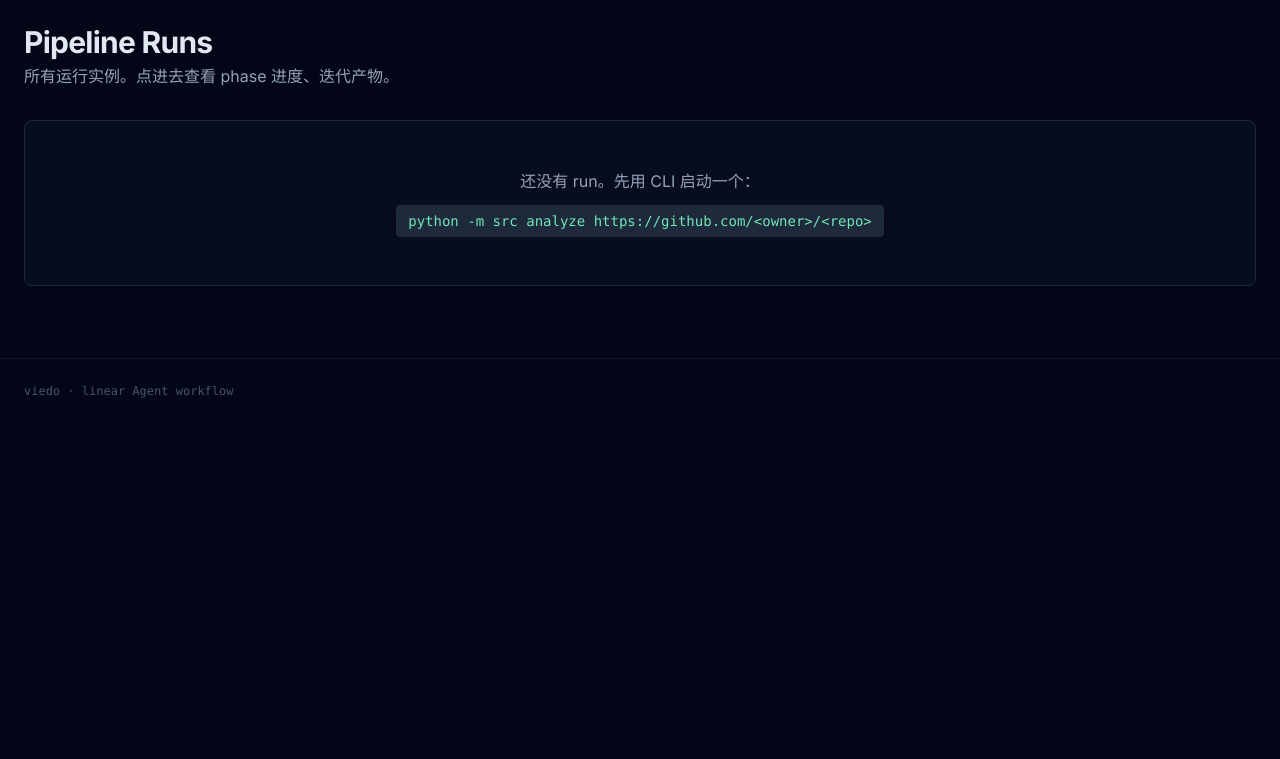
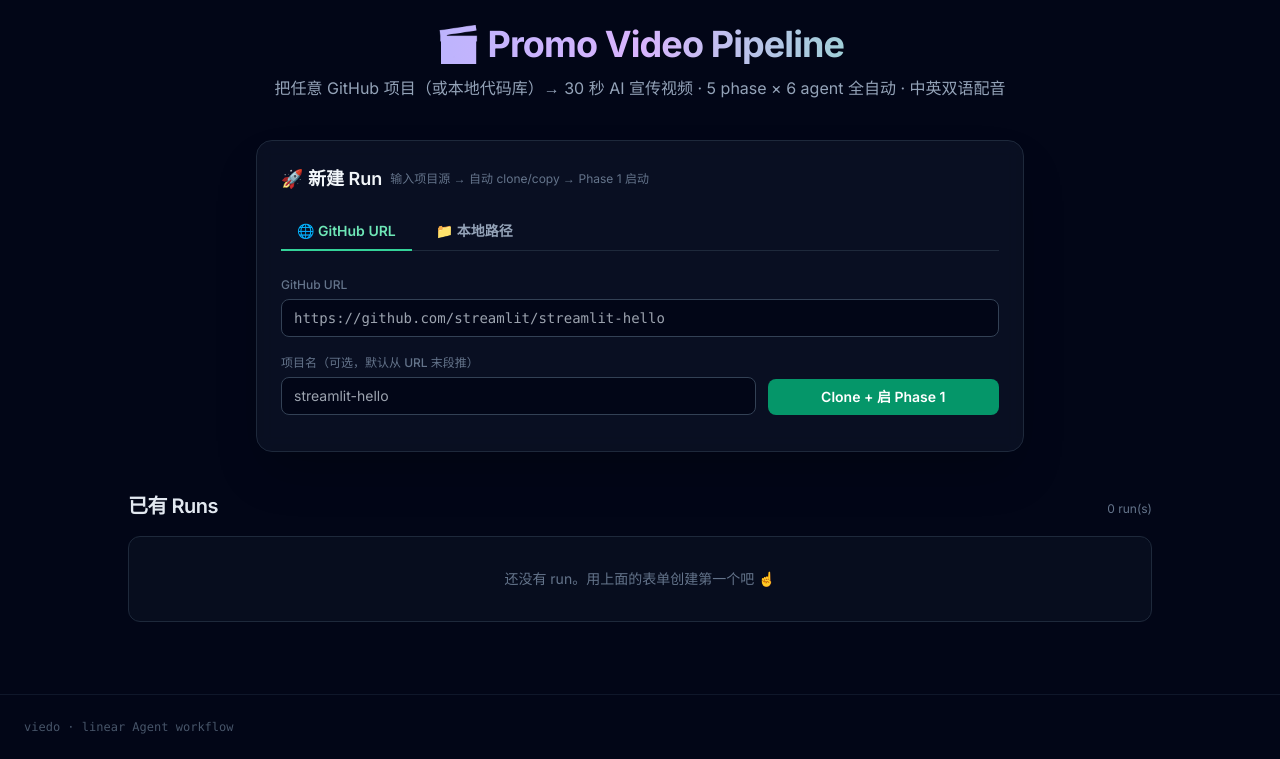
Before and after one commit to javana3/make_video, a FastAPI app: page / in a window 1280 px wide. Shown: the part 53-812 px from the top of the page. Before the commit the page ends 451 px from the top, so only its background shows below. Run offline with FastAPI, Linux system fonts and the light colour scheme; some libraries are stand-ins or nearby versions.

Commit message:
feat: home page with create-run form (GitHub URL / local path)
Index page now has:
- Hero with gradient title
- 🚀 新建 Run card with two tabs:
  - 🌐 GitHub URL: git clone --depth=1 → repo/
  - 📁 本地路径: shutil.copytree (skips .git/.venv/node_modules/etc)
- Auto-derives project name from URL last segment / dir basename
- POST /runs/new creates Pipeline + clones/copies in worker thread,
  then asyncio.create_task fires Agent 1 ProjectAnalyzer in background,
  redirects (via HX-Redirect) to /runs/<project>/<run_id>
- Existing runs grid below (unchanged behavior)

Co-Authored-By: Claude Opus 4.7 (1M context) <noreply@anthropic.com>

```diff
--- a/src/web/main.py
+++ b/src/web/main.py
@@ -159,6 +159,121 @@ async def index(request: Request):
     return TEMPLATES.TemplateResponse(request, "index.html", {
         "runs": _list_runs(),
     })
+
+
+_PROJECT_NAME_RE = __import__("re").compile(r"[^A-Za-z0-9._-]+")
+
+
+def _safe_project_name(raw: str) -> str:
+    name = _PROJECT_NAME_RE.sub("-", raw.strip().strip("/"))
+    name = name.strip("-")[:64]
+    return name or "run"
+
+
+@app.post("/runs/new", response_class=HTMLResponse)
+async def runs_new(request: Request,
+                    mode: str = Form(...),
+                    repo_url: str = Form(""),
+                    local_path: str = Form(""),
+                    project_name: str = Form("")):
+    """Create a new run from either GitHub URL or local path.
+
+    mode = "url" → git clone --depth=1
+    mode = "local" → copytree (skips .git, .venv, node_modules, workspace)
+    Then auto-trigger Phase 1 (Agent 1 ProjectAnalyzer) in background.
+    """
+    import shutil
+    from ..tools.shell import run as shell_run
+
+    if mode == "url":
+        if not repo_url.strip():
+            raise HTTPException(400, "repo_url required for mode=url")
+        url = repo_url.strip()
+        derived = url.rstrip("/").split("/")[-1].removesuffix(".git")
+    elif mode == "local":
+        if not local_path.strip():
+            raise HTTPException(400, "local_path required for mode=local")
+        src_path = Path(local_path.strip()).expanduser().resolve()
+        if not src_path.exists() or not src_path.is_dir():
+            raise HTTPException(400, f"local_path does not exist or is not a directory: {src_path}")
+        derived = src_path.name
+    else:
+        raise HTTPException(400, "mode must be 'url' or 'local'")
+
+    project = _safe_project_name(project_name or derived)
+    pipe = Pipeline(project=project, launch_phoenix_ui=False)
+    pipe.transition(phase=1, gate="running")
+    set_run_context(pipe.run_id, pipe.bus, pipe.run_dir)
+
+    repo_dir = pipe.run_dir / "repo"
+
+    try:
+        if mode == "url":
+            pipe.log.info(f"cloning {url} → {repo_dir}")
+            await asyncio.to_thread(
+                shell_run,
+                ["git", "clone", "--depth=1", url, str(repo_dir)],
+                timeout=600, check=True,
+            )
+            pipe.record_asset("repo", repo_dir, verified=True, url=url, source="git_clone")
+        else:
+            pipe.log.info(f"copying {src_path} → {repo_dir}")
+            ignore = shutil.ignore_patterns(
+                ".git", ".venv", "venv", "node_modules", "__pycache__",
+                ".pytest_cache", "build", "dist", ".tox", ".mypy_cache",
+                ".idea", ".vscode", "*.pyc", "*.pyo",
+            )
+            await asyncio.to_thread(shutil.copytree, str(src_path), str(repo_dir), ignore=ignore, dirs_exist_ok=False)
+            pipe.record_asset("repo", repo_dir, verified=True, source="local_copy",
+                              source_path=str(src_path))
+    except Exception as e:
+        pipe.log.exception(f"repo prep failed: {e}")
+        pipe.bus.emit("asset_failed", agent="pipeline",
+                      name="repo", error=str(e), error_type=type(e).__name__)
+        return HTMLResponse(
+            f'<div class="text-rose-400 text-sm p-4">'
+            f'❌ {("clone" if mode == "url" else "copy")} 失败: {type(e).__name__}: {e}</div>',
+            status_code=500,
+        )
+
+    # Kick off Phase 1 Agent 1 in background
+    asyncio.create_task(_run_analyzer_async(pipe, repo_url_or_path=(url if mode == "url" else str(src_path))))
+
+    # Redirect to run page (HTMX-friendly via HX-Redirect header, plus regular Location)
+    target = f"/runs/{project}/{pipe.run_id}"
+    return HTMLResponse(
+        f'<div class="text-emerald-400 text-sm p-4">'
+        f'✅ Run created: <code>{project}/{pipe.run_id}</code> · Phase 1 Agent 1 启动中...<br>'
+        f'<a class="underline" href="{target}">→ 查看 run 进度</a></div>',
+        headers={"HX-Redirect": target, "Location": target},
+    )
+
+
+async def _run_analyzer_async(pipe: Pipeline, repo_url_or_path: str) -> None:
+    """Phase 1: invoke Agent 1 ProjectAnalyzer."""
+    await REGISTRY.mark_running(pipe.run_id, "phase1-analyze")
+    try:
+        set_run_context(pipe.run_id, pipe.bus, pipe.run_dir)
+        from ..agents.project_analyzer import run_project_analyzer
+        repo_dir = pipe.run_dir / "repo"
+        brief_path = pipe.run_dir / "project_brief.md"
+        progress_path = pipe.run_dir / "progress.json"
+        await asyncio.to_thread(
+            run_project_analyzer,
+            repo_dir=repo_dir,
+            repo_url=repo_url_or_path,
+            output_path=brief_path,
+            mode="standard",
+            progress_path=progress_path,
+        )
+        pipe.record_asset("project_brief", brief_path, verified=True)
+        pipe.transition(phase=1, gate="waiting_brief_approval")
+    except Exception as e:
+        pipe.log.exception(f"analyzer failed: {e}")
+        pipe.bus.emit("asset_failed", agent="Agent 1 ProjectAnalyzer",
+                      error=str(e), error_type=type(e).__name__)
+    finally:
+        await REGISTRY.mark_done(pipe.run_id)
 
 
 @app.get("/runs/{project}/{run_id}", response_class=HTMLResponse)
--- a/src/web/templates/index.html
+++ b/src/web/templates/index.html
@@ -1,17 +1,111 @@
 {% extends "base.html" %}
-{% block title %}Runs · Promo Video Pipeline{% endblock %}
+{% block title %}Promo Video Pipeline · Home{% endblock %}
 
 {% block content %}
-<div class="mb-8">
-  <h1 class="text-3xl font-bold tracking-tight">Pipeline Runs</h1>
-  <p class="text-slate-400 mt-1">所有运行实例。点进去查看 phase 进度、迭代产物。</p>
+
+<!-- Hero -->
+<div class="mb-10 text-center max-w-3xl mx-auto">
+  <h1 class="text-4xl font-bold tracking-tight bg-gradient-to-r from-indigo-300 via-purple-300 to-emerald-300 bg-clip-text text-transparent">
+    🎬 Promo Video Pipeline
+  </h1>
+  <p class="text-slate-400 mt-3 text-base">
+    把任意 GitHub 项目（或本地代码库）→ 30 秒 AI 宣传视频 · 5 phase × 6 agent 全自动 · 中英双语配音
+  </p>
+</div>
+
+<!-- Create new run · two-tab card -->
+<div class="max-w-3xl mx-auto mb-10 rounded-2xl border border-slate-800 bg-slate-900/60 backdrop-blur p-6 shadow-2xl">
+  <div class="flex items-center gap-2 mb-5">
+    <span class="text-lg font-semibold text-slate-100">🚀 新建 Run</span>
+    <span class="text-xs text-slate-500">输入项目源 → 自动 clone/copy → Phase 1 启动</span>
+  </div>
+
+  <!-- Tab buttons -->
+  <div class="flex gap-2 mb-5 border-b border-slate-800">
+    <button type="button" id="tab-url-btn"
+            class="px-4 py-2 -mb-px border-b-2 border-emerald-400 text-emerald-300 font-semibold text-sm">
+      🌐 GitHub URL
+    </button>
+    <button type="button" id="tab-local-btn"
+            class="px-4 py-2 -mb-px border-b-2 border-transparent text-slate-400 hover:text-slate-200 font-semibold text-sm">
+      📁 本地路径
+    </button>
+  </div>
+
+  <!-- Tab: URL -->
+  <form id="form-url" hx-post="/runs/new" hx-target="#form-result"
+        hx-disabled-elt="find button[type=submit]"
+        class="space-y-3">
+    <input type="hidden" name="mode" value="url"/>
+    <div>
+      <label class="text-xs text-slate-500 font-medium">GitHub URL</label>
+      <input name="repo_url" required type="url"
+             placeholder="https://github.com/streamlit/streamlit-hello"
+             class="mt-1 w-full bg-slate-950 border border-slate-700 rounded-lg px-3 py-2 text-sm focus:border-emerald-500 focus:outline-none font-mono"/>
+    </div>
+    <div class="grid grid-cols-1 md:grid-cols-3 gap-3">
+      <div class="md:col-span-2">
+        <label class="text-xs text-slate-500 font-medium">项目名（可选，默认从 URL 末段推）</label>
+        <input name="project_name" type="text"
+               placeholder="streamlit-hello"
+               class="mt-1 w-full bg-slate-950 border border-slate-700 rounded-lg px-3 py-2 text-sm focus:border-emerald-500 focus:outline-none"/>
+      </div>
+      <div class="flex items-end">
+        <button type="submit"
+                class="w-full px-4 py-2 bg-emerald-600 hover:bg-emerald-500 text-white text-sm rounded-lg font-semibold disabled:opacity-50">
+          Clone + 启 Phase 1
+        </button>
+      </div>
+    </div>
+  </form>
+
+  <!-- Tab: Local -->
+  <form id="form-local" hx-post="/runs/new" hx-target="#form-result"
+        hx-disabled-elt="find button[type=submit]"
+        class="space-y-3 hidden">
+    <input type="hidden" name="mode" value="local"/>
+    <div>
+      <label class="text-xs text-slate-500 font-medium">本地路径（项目根目录的绝对路径）</label>
+      <input name="local_path" required type="text"
+             placeholder="C:\Users\you\projects\my-project"
+             class="mt-1 w-full bg-slate-950 border border-slate-700 rounded-lg px-3 py-2 text-sm focus:border-purple-500 focus:outline-none font-mono"/>
+      <p class="text-xs text-slate-600 mt-1">
+        会复制整个目录到 <code class="text-slate-400">workspace/&lt;project&gt;/runs/&lt;run_id&gt;/repo/</code>，
+        自动跳过 <code class="text-slate-400">.git / .venv / node_modules / __pycache__</code> 等。
+      </p>
+    </div>
+    <div class="grid grid-cols-1 md:grid-cols-3 gap-3">
+      <div class="md:col-span-2">
+        <label class="text-xs text-slate-500 font-medium">项目名（可选，默认从目录名推）</label>
+        <input name="project_name" type="text"
+               placeholder="my-project"
+               class="mt-1 w-full bg-slate-950 border border-slate-700 rounded-lg px-3 py-2 text-sm focus:border-purple-500 focus:outline-none"/>
+      </div>
+      <div class="flex items-end">
+        <button type="submit"
+                class="w-full px-4 py-2 bg-purple-600 hover:bg-purple-500 text-white text-sm rounded-lg font-semibold disabled:opacity-50">
+          Copy + 启 Phase 1
+        </button>
+      </div>
+    </div>
+  </form>
+
+  <!-- Result placeholder (HTMX swap target) -->
+  <div id="form-result" class="mt-3"></div>
+</div>
+
+<!-- Existing runs -->
+<div class="max-w-5xl mx-auto">
+  <div class="flex items-baseline justify-between mb-4">
+    <h2 class="text-xl font-semibold tracking-tight text-slate-200">已有 Runs</h2>
+    <span class="text-xs text-slate-500">{{ runs|length }} run(s)</span>
   </div>
 
   {% if runs %}
   <div class="grid gap-3">
     {% for r in runs %}
     <a href="/runs/{{ r.project }}/{{ r.run_id }}"
-     class="group block rounded-lg border border-slate-800 hover:border-emerald-500/50 bg-slate-900/40 hover:bg-slate-900 px-5 py-4 transition">
+       class="group block rounded-xl border border-slate-800 hover:border-emerald-500/50 bg-slate-900/40 hover:bg-slate-900 px-5 py-4 transition">
       <div class="flex items-start justify-between gap-4">
         <div class="min-w-0 flex-1">
           <div class="flex items-center gap-3 mb-1">
@@ -42,11 +136,31 @@
     {% endfor %}
   </div>
   {% else %}
-<div class="rounded-lg border border-slate-800 bg-slate-900/40 px-6 py-12 text-center">
-  <p class="text-slate-400">还没有 run。先用 CLI 启动一个：</p>
-  <code class="mt-3 inline-block px-3 py-1.5 bg-slate-800 rounded text-emerald-300 text-sm">
-    python -m src analyze https://github.com/&lt;owner&gt;/&lt;repo&gt;
-  </code>
+  <div class="rounded-xl border border-slate-800 bg-slate-900/40 px-6 py-8 text-center">
+    <p class="text-slate-500 text-sm">还没有 run。用上面的表单创建第一个吧 ☝️</p>
   </div>
   {% endif %}
+</div>
+
+<script>
+  // Tab switching
+  const urlTab = document.getElementById('tab-url-btn');
+  const localTab = document.getElementById('tab-local-btn');
+  const urlForm = document.getElementById('form-url');
+  const localForm = document.getElementById('form-local');
+  function setActive(activeBtn, inactiveBtn) {
+    activeBtn.classList.add('border-emerald-400', 'text-emerald-300');
+    activeBtn.classList.remove('border-transparent', 'text-slate-400');
+    inactiveBtn.classList.remove('border-emerald-400', 'text-emerald-300');
+    inactiveBtn.classList.add('border-transparent', 'text-slate-400');
+  }
+  urlTab.addEventListener('click', () => {
+    urlForm.classList.remove('hidden'); localForm.classList.add('hidden');
+    setActive(urlTab, localTab);
+  });
+  localTab.addEventListener('click', () => {
+    localForm.classList.remove('hidden'); urlForm.classList.add('hidden');
+    setActive(localTab, urlTab);
+  });
+</script>
 {% endblock %}
```
Lines whose indentation alone changed are shown as unchanged.
